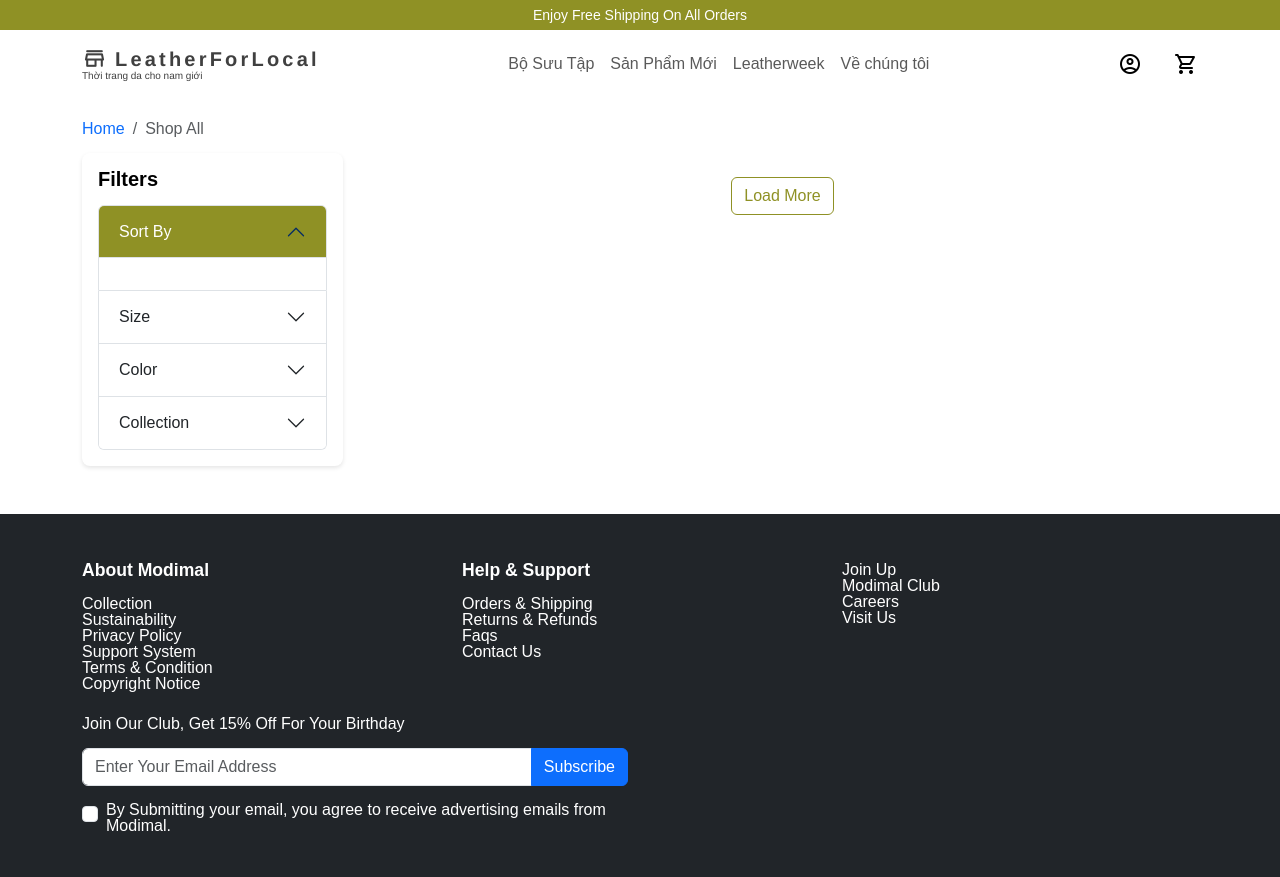
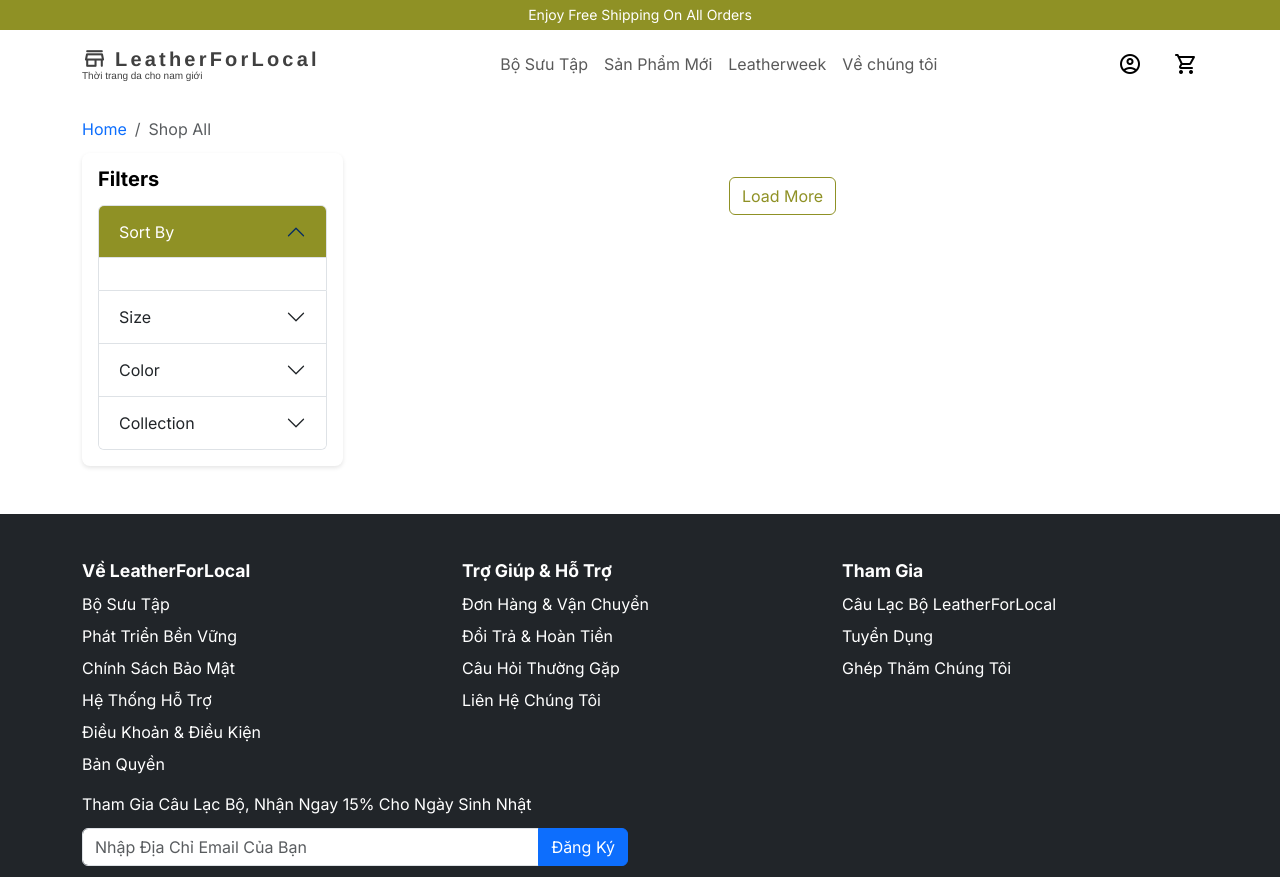
Before and after one commit to thecursehunter/LeatherForLocal, a PHP site: page /product.php in a window 1280 px wide; the page is wider, and only the part inside the window is pictured. Shown: the top 877 px of that part. Run offline with PHP 8.4, Linux system fonts and the light colour scheme; data that the repository does not hold is empty; some libraries are stand-ins or nearby versions.

Commit message:
changed fonts and translated footer

```diff
--- a/public/css/style.css
+++ b/public/css/style.css
@@ -15,7 +15,7 @@
 }
 
 body {
-    font-family: 'Poppins', Poppins, Arial, sans-serif;
+    font-family: 'Inter', Poppins, Arial, sans-serif;
     color: var(--black);
 }
 
@@ -77,6 +77,12 @@ body {
     margin-bottom: 1rem;
 }
 
+.footer-join-title {
+    font-size: 1.1rem;
+    font-weight: 600;
+    margin-bottom: 1rem;
+}
+
 .footer-link-text {
     color: var(--white);
     text-decoration: none;
@@ -85,6 +91,15 @@ body {
 
 .footer-link-text:hover {
     opacity: 0.8;
+}
+
+/* List spacing styles */
+.list-unstyled li {
+    margin-bottom: 1rem;
+}
+
+.list-unstyled li:last-child {
+    margin-bottom: 0;
 }
 
 /* Custom button styles */
@@ -138,8 +153,8 @@ body {
 /* Product badge styles */
 .product-badge {
     position: absolute;
-    top: 9px;
-    left: 170px;
+    top: 2px;
+    right: 10px;
     z-index: 1;
     padding: 8px 12px;
     font-size: 0.875rem;
--- a/src/models/ProductModel.php
+++ b/src/models/ProductModel.php
@@ -10,7 +10,7 @@ class ProductModel {
   }
 
   public function fetchProducts() {
-    $result = $this->db->query('SELECT * FROM products LIMIT 10');
+    $result = $this->db->query('SELECT * FROM tbl_products LIMIT 10');
     $products = [];
     while ($row = $result->fetch_assoc()) {
         // Kiểm tra nếu cột 'colors' tồn tại và không rỗng
@@ -21,7 +21,7 @@ class ProductModel {
 }
 
   public function fetchMoreProducts() {
-    $result = $this->db->query('SELECT * FROM products LIMIT 10 OFFSET 10');
+    $result = $this->db->query('SELECT * FROM tbl_products LIMIT 10 OFFSET 10');
     $products = [];
     while ($row = $result->fetch_assoc()) {
         $row['colors'] = isset($row['colors']) ? explode(',', $row['colors']) : [];
--- a/views/pages/product.php
+++ b/views/pages/product.php
@@ -9,6 +9,10 @@ $products = $productController->getProducts();
 <head>
     <meta name="viewport" content="width=device-width, initial-scale=1" />
     <meta charset="utf-8" />
+    <!-- Fonts -->
+    <link rel="preconnect" href="https://fonts.googleapis.com">
+    <link rel="preconnect" href="https://fonts.gstatic.com" crossorigin>
+    <link href="https://fonts.googleapis.com/css2?family=Inter:wght@400;700&display=swap" rel="stylesheet">
     <!-- Material Symbols -->
     <link rel="stylesheet" href="https://fonts.googleapis.com/css2?family=Material+Symbols+Rounded:opsz,wght,FILL,GRAD@20..48,100..700,0..1,-50..200" />
     <!-- Bootstrap CSS -->
@@ -186,45 +190,45 @@ $products = $productController->getProducts();
             <div class="container py-5">
                 <div class="row">
                     <div class="col-md-4">
-                        <h5 class="footer-section-title">About Modimal</h5>
+                        <h5 class="footer-section-title">Về LeatherForLocal</h5>
                         <ul class="list-unstyled">
-                            <li><a href="#" class="text-white text-decoration-none">Collection</a></li>
-                            <li><a href="#" class="text-white text-decoration-none">Sustainability</a></li>
-                            <li><a href="#" class="text-white text-decoration-none">Privacy Policy</a></li>
-                            <li><a href="#" class="text-white text-decoration-none">Support System</a></li>
-                            <li><a href="#" class="text-white text-decoration-none">Terms & Condition</a></li>
-                            <li><a href="#" class="text-white text-decoration-none">Copyright Notice</a></li>
+                            <li><a href="#" class="text-white text-decoration-none">Bộ Sưu Tập</a></li>
+                            <li><a href="#" class="text-white text-decoration-none">Phát Triển Bền Vững</a></li>
+                            <li><a href="#" class="text-white text-decoration-none">Chính Sách Bảo Mật</a></li>
+                            <li><a href="#" class="text-white text-decoration-none">Hệ Thống Hỗ Trợ</a></li>
+                            <li><a href="#" class="text-white text-decoration-none">Điều Khoản & Điều Kiện</a></li>
+                            <li><a href="#" class="text-white text-decoration-none">Bản Quyền</a></li>
                         </ul>
                     </div>
                     <div class="col-md-4">
-                        <h5 class="footer-section-title">Help & Support</h5>
+                        <h5 class="footer-section-title">Trợ Giúp & Hỗ Trợ</h5>
                         <ul class="list-unstyled">
-                            <li><a href="#" class="text-white text-decoration-none">Orders & Shipping</a></li>
-                            <li><a href="#" class="text-white text-decoration-none">Returns & Refunds</a></li>
-                            <li><a href="#" class="text-white text-decoration-none">Faqs</a></li>
-                            <li><a href="#" class="text-white text-decoration-none">Contact Us</a></li>
+                            <li><a href="#" class="text-white text-decoration-none">Đơn Hàng & Vận Chuyển</a></li>
+                            <li><a href="#" class="text-white text-decoration-none">Đổi Trả & Hoàn Tiền</a></li>
+                            <li><a href="#" class="text-white text-decoration-none">Câu Hỏi Thường Gặp</a></li>
+                            <li><a href="#" class="text-white text-decoration-none">Liên Hệ Chúng Tôi</a></li>
                         </ul>
                     </div>
                     <div class="col-md-4">
-                        <h5 class="footer-join-title">Join Up</h5>
+                        <h5 class="footer-join-title">Tham Gia</h5>
                         <ul class="list-unstyled">
-                            <li><a href="#" class="text-white text-decoration-none">Modimal Club</a></li>
-                            <li><a href="#" class="text-white text-decoration-none">Careers</a></li>
-                            <li><a href="#" class="text-white text-decoration-none">Visit Us</a></li>
+                            <li><a href="#" class="text-white text-decoration-none">Câu Lạc Bộ LeatherForLocal</a></li>
+                            <li><a href="#" class="text-white text-decoration-none">Tuyển Dụng</a></li>
+                            <li><a href="#" class="text-white text-decoration-none">Ghép Thăm Chúng Tôi</a></li>
                         </ul>
                     </div>
                 </div>
                 <div class="row mt-4">
                     <div class="col-md-6">
-                        <h5 class="mb-3">Join Our Club, Get 15% Off For Your Birthday</h5>
+                        <h5 class="mb-3">Tham Gia Câu Lạc Bộ, Nhận Ngay 15% Cho Ngày Sinh Nhật</h5>
                         <div class="input-group mb-3">
-                            <input type="email" class="form-control" placeholder="Enter Your Email Address">
-                            <button class="btn btn-primary" type="button">Subscribe</button>
+                            <input type="email" class="form-control" placeholder="Nhập Địa Chỉ Email Của Bạn">
+                            <button class="btn btn-primary" type="button">Đăng Ký</button>
                         </div>
                         <div class="form-check">
                             <input class="form-check-input" type="checkbox" id="termsCheck">
                             <label class="form-check-label" for="termsCheck">
-                                By Submitting your email, you agree to receive advertising emails from Modimal.
+                                Bằng việc gửi email của bạn, bạn đồng ý nhận email quảng cáo từ LeatherForLocal.
                             </label>
                         </div>
                     </div>
@@ -233,7 +237,7 @@ $products = $productController->getProducts();
             <div class="container-fluid bg-dark py-3">
                 <div class="row align-items-center">
                     <div class="col-md-4">
-                        <p class="mb-0">&copy; 2023 Modimal. All Rights Reserved.</p>
+                        <p class="mb-0">&copy; 2025 LeatherForLocal. Bảo Lưu Mọi Quyền.</p>
                     </div>
                     <div class="col-md-4 text-center">
                         <div class="footer-social-media d-flex justify-content-center gap-3">
```
Also changed, not shown: public/images/products/backpack_1.jpg (added), public/images/products/backpack_2.jpg (added), public/images/products/bag_1.jpg (added), public/images/products/jacket_2.jpg (added), 2 other files.
